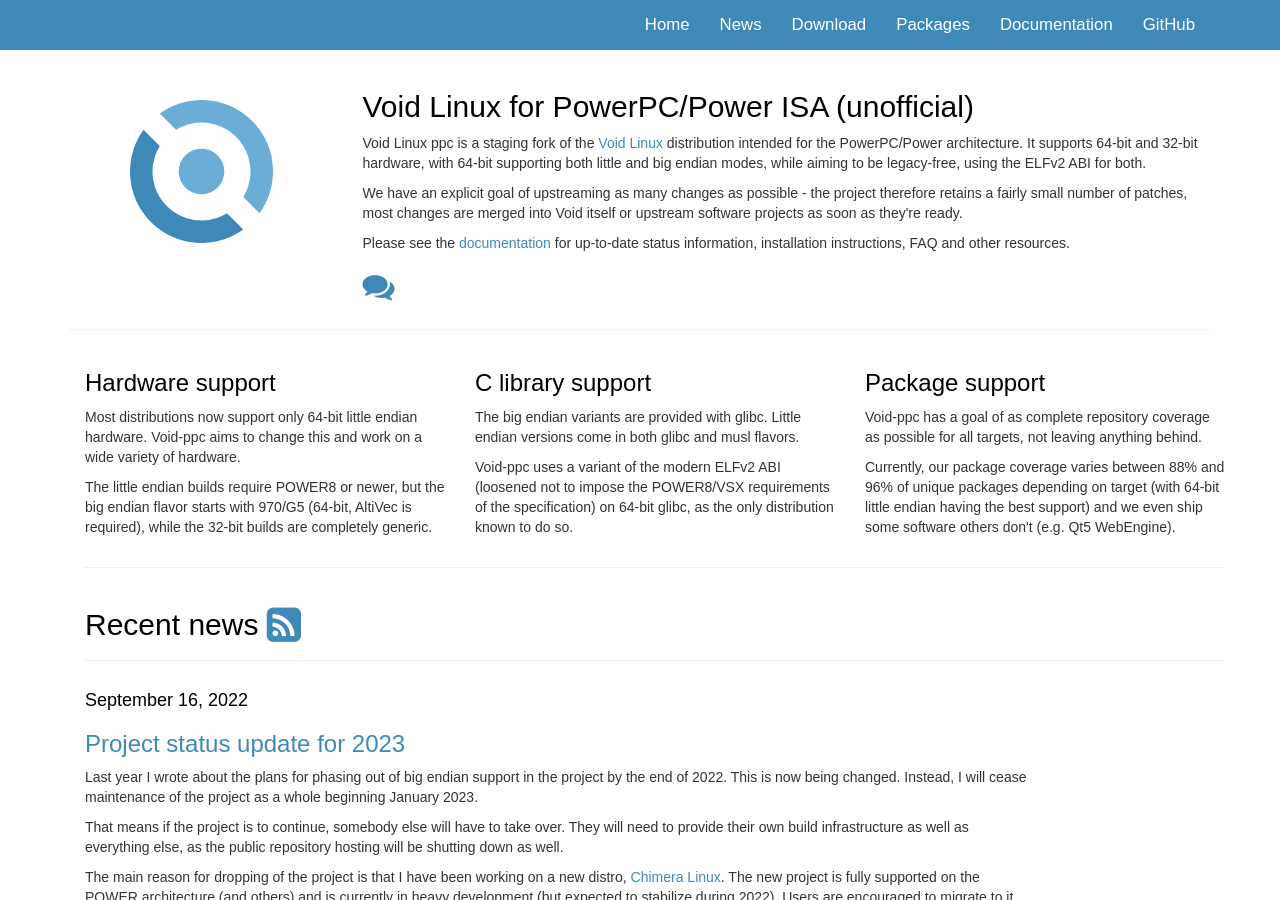
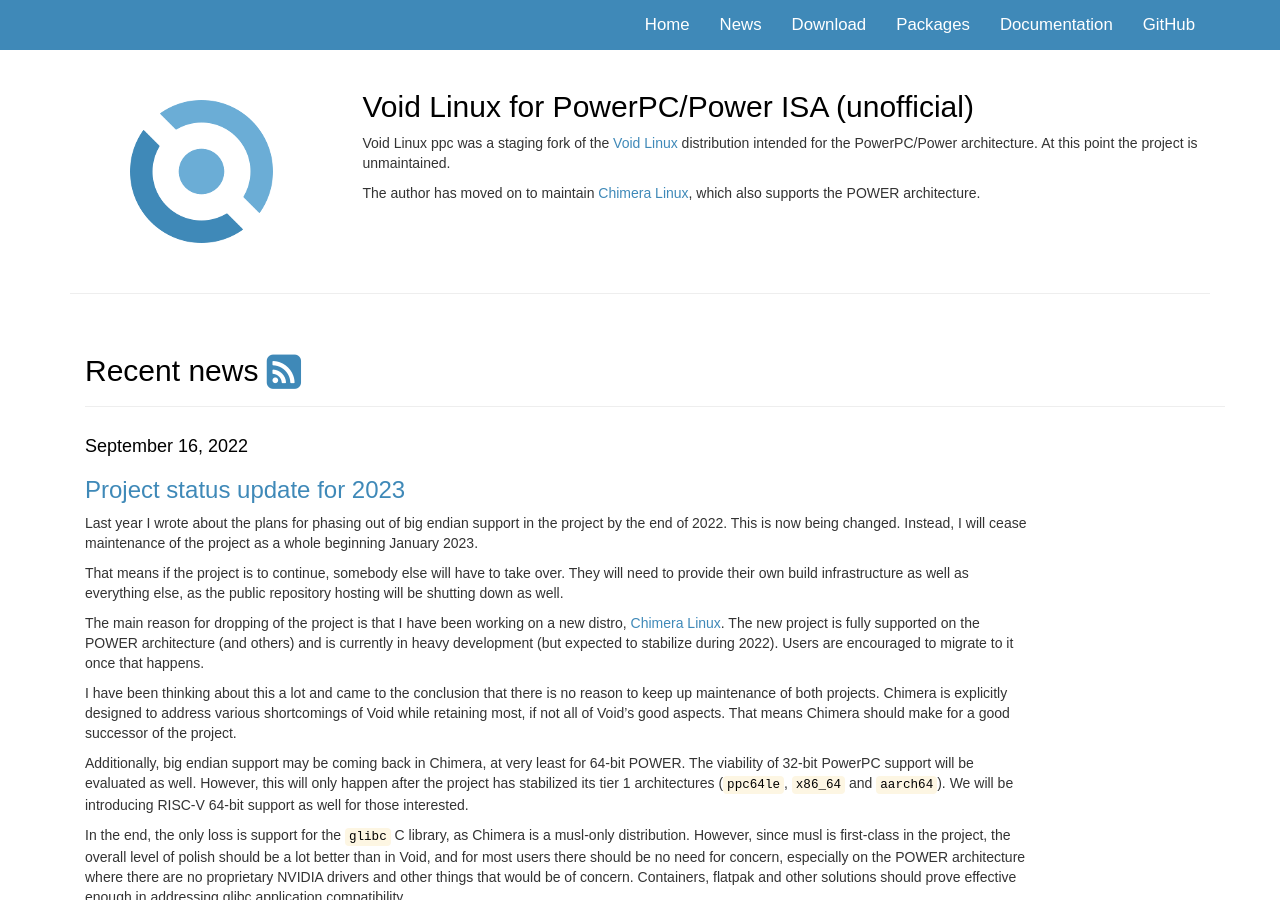
Before and after one commit to void-ppc/void-ppc.github.io, a Jekyll site: the page built from index.html, in a window 1280 px wide and 900 px high. Built offline with Jekyll 4.4.1, drawn with Linux system fonts in a browser that asks for light colours; some web fonts are replaced.

Commit message:
unmaintained

```diff
--- a/index.html
+++ b/index.html
@@ -11,33 +11,12 @@
 	</div>
 	<div class="col-md-9">
 		<h2>Void Linux for PowerPC/Power ISA (unofficial)</h2>
-		<p>Void Linux ppc is a staging fork of the <a href="https://voidlinux.org">Void Linux</a> distribution intended for the PowerPC/Power architecture. It supports 64-bit and 32-bit hardware, with 64-bit supporting both little and big endian modes, while aiming to be legacy-free, using the ELFv2 ABI for both.</p>
-		<p>We have an explicit goal of upstreaming as many changes as possible - the project therefore retains a fairly small number of patches, most changes are merged into Void itself or upstream software projects as soon as they're ready.</p>
-		<p>Please see the <a href="https://docs.voidlinux-ppc.org">documentation</a> for up-to-date status information, installation instructions, FAQ and other resources.</p>
-		<h3>
-		<a href="irc://irc.oftc.net/#voidlinux-ppc" title="Void-ppc on IRC"><i class="fa fa-comments fa-lg"></i></a>
+		<p>Void Linux ppc was a staging fork of the <a href="https://voidlinux.org">Void Linux</a> distribution intended for the PowerPC/Power architecture. At this point the project is unmaintained.</p>
+		<p>The author has moved on to maintain <a href="https://chimera-linux.org">Chimera Linux</a>, which also supports the POWER architecture.</p>
 	</div>
 </div>
 <hr>
 <div class="container">
-	<div class="row">
-		<div class="col-md-4">
-			<h3>Hardware support</h3>
-			<p>Most distributions now support only 64-bit little endian hardware. Void-ppc aims to change this and work on a wide variety of hardware.</p>
-			<p>The little endian builds require POWER8 or newer, but the big endian flavor starts with 970/G5 (64-bit, AltiVec is required), while the 32-bit builds are completely generic.</p>
-		</div>
-		<div class="col-md-4">
-			<h3>C library support</h3>
-			<p>The big endian variants are provided with glibc. Little endian versions come in both glibc and musl flavors.</p>
-			<p>Void-ppc uses a variant of the modern ELFv2 ABI (loosened not to impose the POWER8/VSX requirements of the specification) on 64-bit glibc, as the only distribution known to do so.</p>
-		</div>
-		<div class="col-md-4">
-			<h3>Package support</h3>
-			<p>Void-ppc has a goal of as complete repository coverage as possible for all targets, not leaving anything behind.</p>
-			<p>Currently, our package coverage varies between 88% and 96% of unique packages depending on target (with 64-bit little endian having the best support) and we even ship some software others don't (e.g. Qt5 WebEngine).</p>
-		</div>
-	</div>
-	<hr>
 	<div class="page-header">
 		<h2>Recent news <a href="/atom.xml" title="Subscribe to the news"><i class="fa fa-rss fa-lg"></i></a></h2>
 	</div>
```
